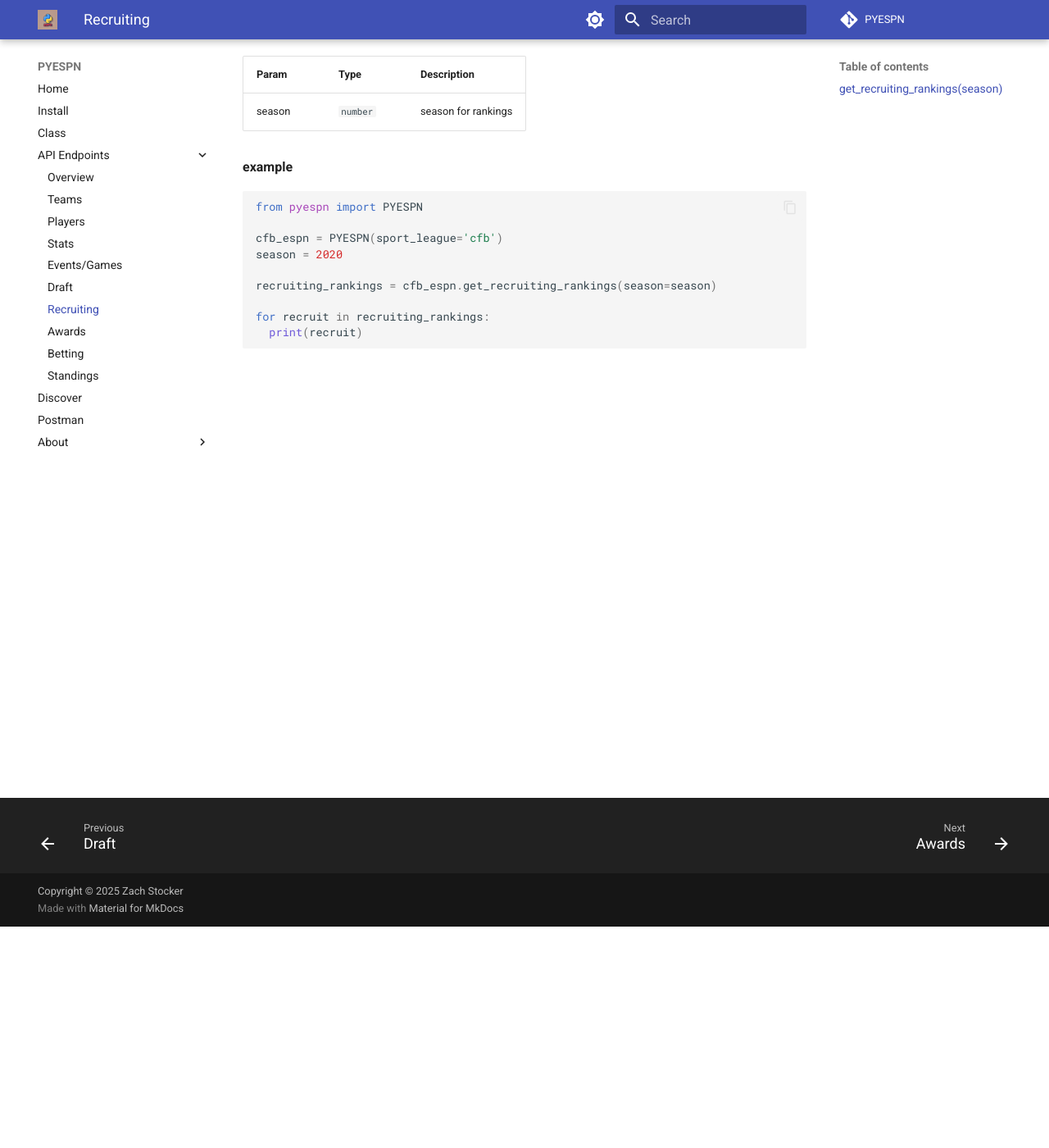
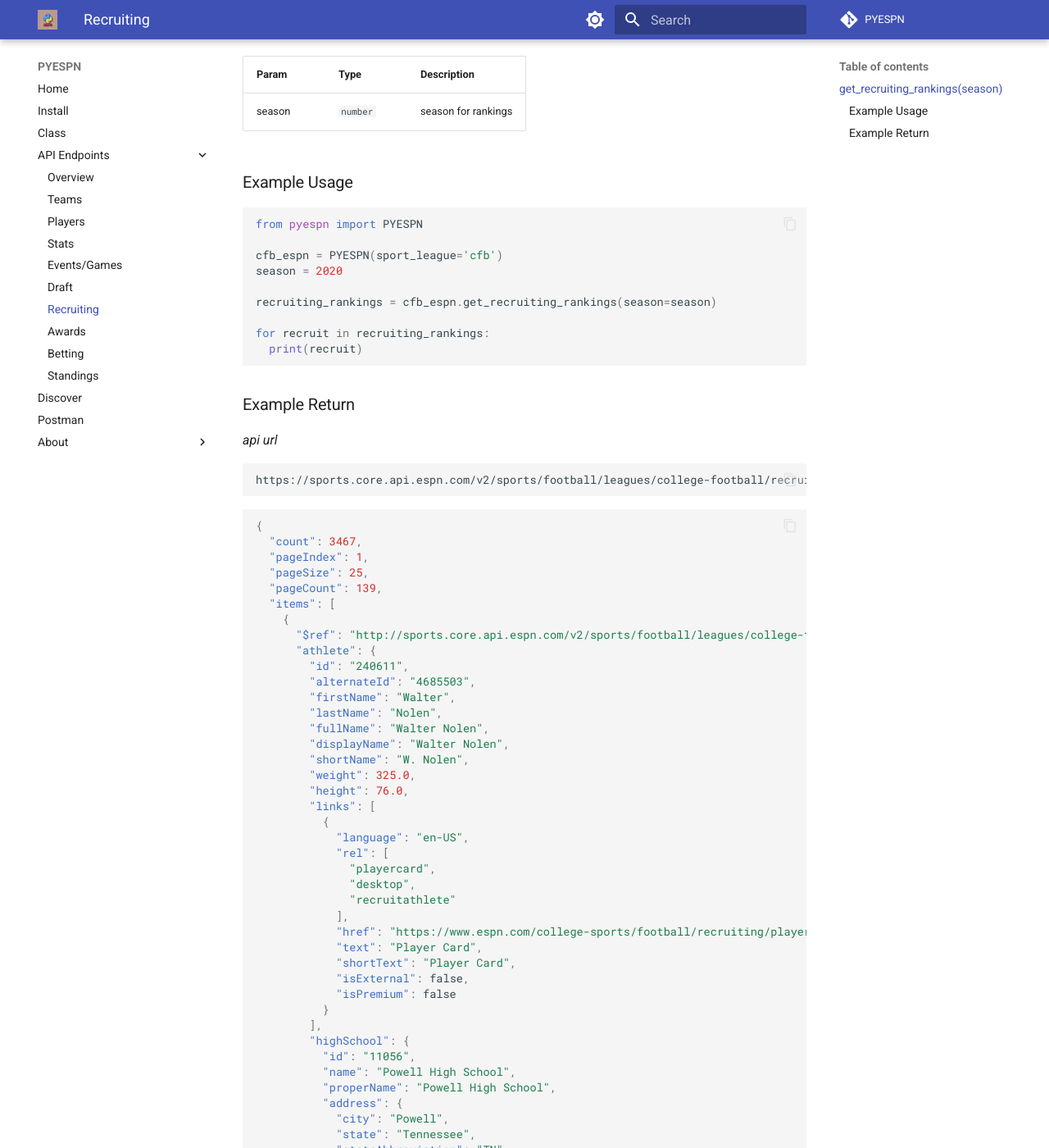
Before and after one commit to EnderLocke/pyespn, an MkDocs documentation site: the page built from docs/endpoints/recruiting.md, in a window 1280 px wide and 1400 px high, scrolled down 270 px. Shown: the whole window at 82% size. Built offline with MkDocs 1.6.1 and Material for MkDocs 9.7.7, drawn with Linux system fonts in a browser that asks for light colours; comment, search, counter and statistics services are not loaded; some of the changed text lies outside the part shown.

Commit message:
adding in json returns

````diff
--- a/docs/endpoints/recruiting.md
+++ b/docs/endpoints/recruiting.md
@@ -10,7 +10,7 @@
 |-----------| --- |------------------|
 | season | <code>number</code> | season for rankings |
 
-**example**
+### Example Usage
 
 ```py
 from pyespn import PYESPN
@@ -23,3 +23,144 @@
 for recruit in recruiting_rankings:
   print(recruit)
 ```
+
+### Example Return
+
+*api url*
+```
+https://sports.core.api.espn.com/v2/sports/football/leagues/college-football/recruiting/2022/athletes
+```
+
+```json
+{
+  "count": 3467,
+  "pageIndex": 1,
+  "pageSize": 25,
+  "pageCount": 139,
+  "items": [
+    {
+      "$ref": "http://sports.core.api.espn.com/v2/sports/football/leagues/college-football/recruits/240611?lang=en&region=us",
+      "athlete": {
+        "id": "240611",
+        "alternateId": "4685503",
+        "firstName": "Walter",
+        "lastName": "Nolen",
+        "fullName": "Walter Nolen",
+        "displayName": "Walter Nolen",
+        "shortName": "W. Nolen",
+        "weight": 325.0,
+        "height": 76.0,
+        "links": [
+          {
+            "language": "en-US",
+            "rel": [
+              "playercard",
+              "desktop",
+              "recruitathlete"
+            ],
+            "href": "https://www.espn.com/college-sports/football/recruiting/player/_/id/240611",
+            "text": "Player Card",
+            "shortText": "Player Card",
+            "isExternal": false,
+            "isPremium": false
+          }
+        ],
+        "highSchool": {
+          "id": "11056",
+          "name": "Powell High School",
+          "properName": "Powell High School",
+          "address": {
+            "city": "Powell",
+            "state": "Tennessee",
+            "stateAbbreviation": "TN",
+            "address1": "2136 West Emory Rd",
+            "zipCode": "37849"
+          }
+        },
+        "hometown": {
+          "city": "Powell",
+          "state": "Tennessee",
+          "stateAbbreviation": "TN"
+        },
+        "position": {
+          "id": "7",
+          "abbreviation": "DT"
+        }
+      },
+      "recruitingClass": 2022,
+      "status": {
+        "id": 3,
+        "description": "Signed"
+      },
+      "grade": 95,
+      "gradeDisplayValue": "95",
+      "attributes": [
+        {
+          "type": 1,
+          "name": "rank",
+          "displayName": "Rank",
+          "abbreviation": "RK",
+          "value": 1.0,
+          "displayValue": "1"
+        },
+        {
+          "type": 2,
+          "name": "positionRank",
+          "displayName": "Position Rank",
+          "abbreviation": "POS RK",
+          "value": 1.0,
+          "displayValue": "1"
+        },
+        {
+          "type": 3,
+          "name": "stateRank",
+          "displayName": "State Rank",
+          "abbreviation": "STA RK",
+          "value": 1.0,
+          "displayValue": "1"
+        },
+        {
+          "type": 4,
+          "name": "regionRank",
+          "displayName": "Region Rank",
+          "abbreviation": "REG RK",
+          "value": 1.0,
+          "displayValue": "1"
+        },
+        {
+          "type": 5,
+          "name": "fortyYrdDash",
+          "displayName": "40-Yard Dash",
+          "abbreviation": "40 YD",
+          "value": 99.0,
+          "displayValue": "99"
+        },
+        {
+          "type": 6,
+          "name": "threeConeDrill",
+          "displayName": "3-Cone Drill",
+          "abbreviation": "3 CD",
+          "value": 99.0,
+          "displayValue": "99"
+        },
+        {
+          "type": 7,
+          "name": "twentyYrdShuttle",
+          "displayName": "20-Yard Shuttle",
+          "abbreviation": "20 YS",
+          "value": 99.0,
+          "displayValue": "99"
+        }
+      ],
+      "analysis": [
+        {
+          "id": "99",
+          "type": "raw"
+        }
+      ],
+      "schools": [
+          ...
+      ]
+    },
+  ...
+```
````
